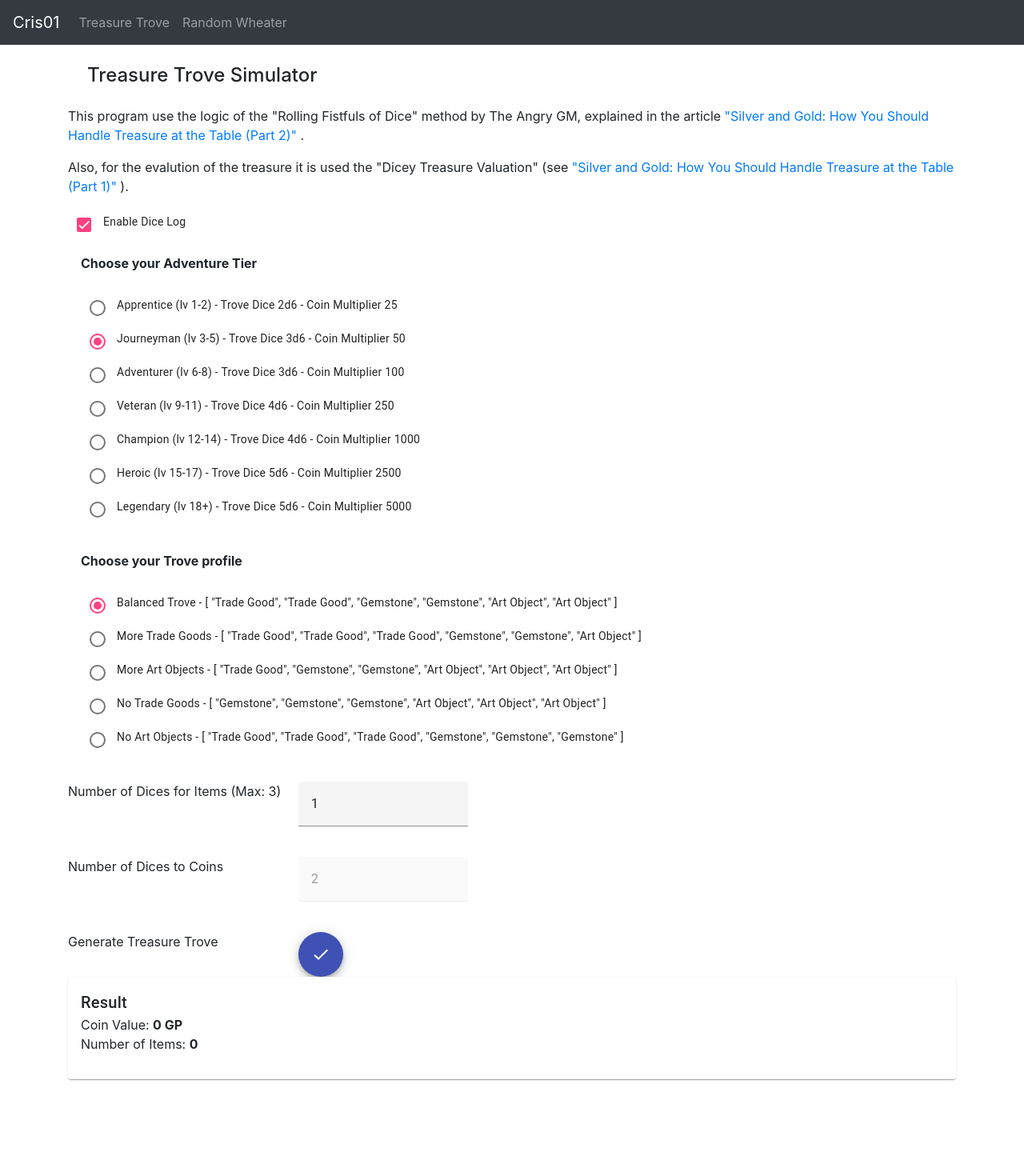
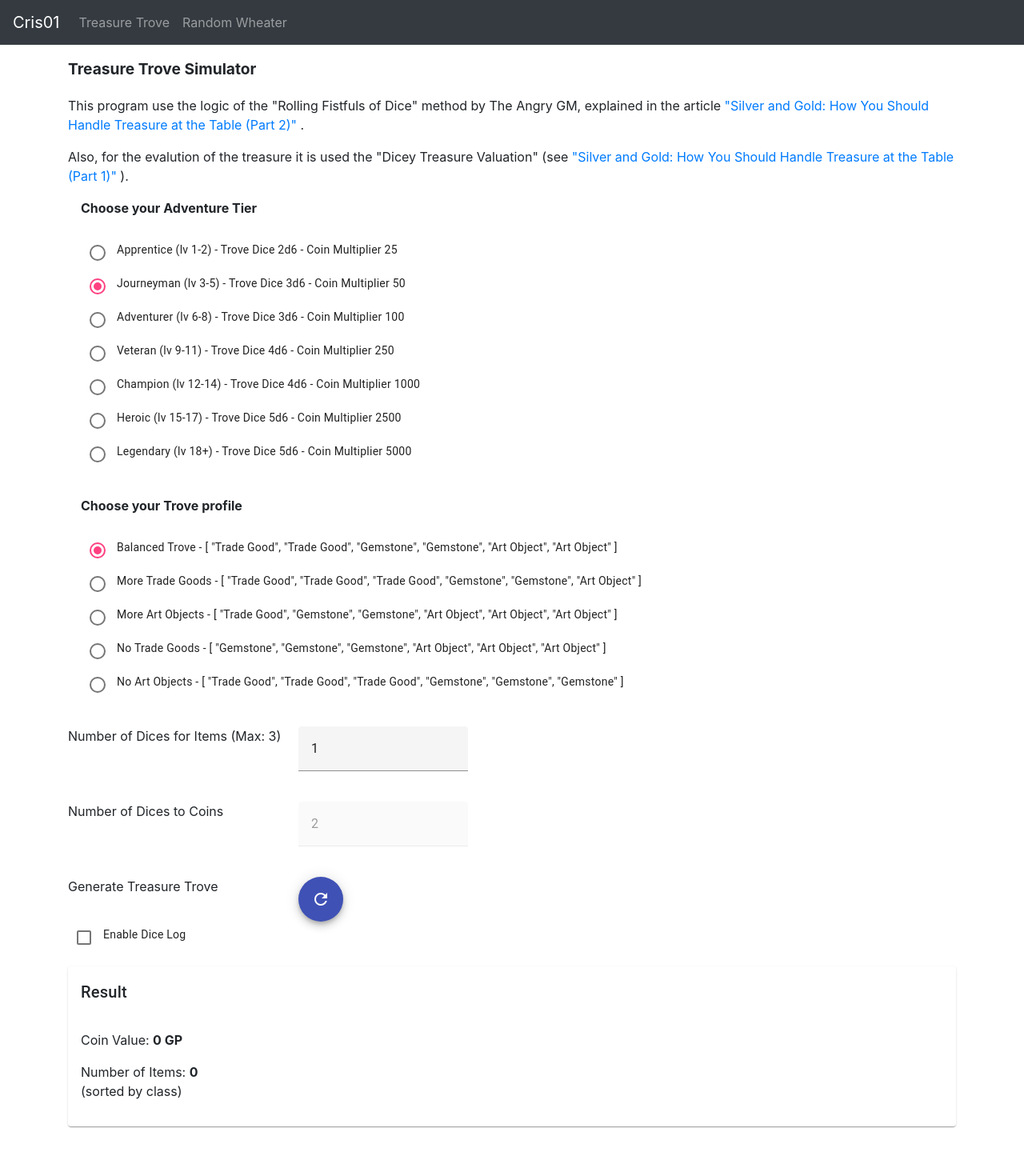
Before and after one commit to Cris-01/angry-gm-methods-simulator, an Angular app in the folder angry-gm-methods-simulator/: page /#/treasure-trove in a window 1280 px wide. Shown: the whole page at 80% size. Before the commit the page ends 1381 px from the top, so only its background shows below. Built offline with nearby package versions, Linux system fonts and the light colour scheme.

Commit message:
added local storage

```diff
--- a/angry-gm-methods-simulator/src/app/components/treasure-trove/treasure-trove.component.html
+++ b/angry-gm-methods-simulator/src/app/components/treasure-trove/treasure-trove.component.html
@@ -1,5 +1,5 @@
 
-<h4>Treasure Trove Simulator</h4>
+<div class="header">Treasure Trove Simulator</div>
 
 <p>
   This program use the logic of the "Rolling Fistfuls of Dice" method by The Angry GM, explained in the article
@@ -14,15 +14,13 @@
   </a>).
 </p>
 
-<section class="example-section">
-  <mat-checkbox class="example-margin" [(ngModel)]="diceLog">Enable Dice Log</mat-checkbox>
-</section>
+
 
 <div class="row-section">
   <div class="col-section">
     <label><b>Choose your Adventure Tier</b></label>
-    <mat-radio-group class="radio-group" (ngModelChange)="updateDices()"
-      [(ngModel)]="adventureTireSelected">
+    <mat-radio-group #radioGroupTier class="radio-group" (ngModelChange)="updateDices()"
+      [(ngModel)]="adventureTireSelected" [value]="adventureTireSelected">
       @for (tier of adventureTiers; track tier) {
         <mat-radio-button class="radio-button" [value]="tier">{{tier.text}}</mat-radio-button>
       }
@@ -36,7 +34,7 @@
   <div class="col-section">
     <label><b>Choose your Trove profile</b></label>
     <mat-radio-group class="radio-group"
-      [(ngModel)]="troveProfileSelected">
+      [(ngModel)]="troveProfileSelected" [value]="troveProfileSelected" (ngModelChange)="saveSettings()">
       @for (profile of troveProfiles; track profile) {
         <mat-radio-button class="radio-button" [value]="profile">{{profile.text}} - {{profile.array | json}}</mat-radio-button>
       }
@@ -70,12 +68,16 @@
 <div class="row-section">
   <label class="label">Generate Treasure Trove</label>
   <button mat-fab color="primary" class="btn" (click)="startSimulation()">
-    <mat-icon>check</mat-icon>
+    <mat-icon>refresh</mat-icon>
   </button>
 </div>
 
+<section class="margin-bottom">
+  <mat-checkbox [(ngModel)]="diceLog" (ngModelChange)="saveSettings()">Enable Dice Log</mat-checkbox>
+</section>
 
-<div class="col-section">
+
+<div class="col-section result">
 
   <mat-card class="card">
     <mat-card-header>
@@ -84,17 +86,17 @@
 
     <mat-card-content>
 
-      <div>
+      <div class="col-section">
         <div>Coin Value: <b> {{coinValue}} GP </b>
-          <span *ngIf="diceForCoinArray.length && diceLog">dices rolled {{diceForCoinArray | json}}
-            (multiplier {{adventureTireSelected.multiplier}}) </span>
+          <span *ngIf="diceForCoinArray.length && diceLog">(dices rolled {{diceForCoinArray | json}},
+            multiplier {{adventureTireSelected.multiplier}}) </span>
         </div>
       </div>
 
-      <div>
+      <div class="margin-top">
         <div>Number of Items: <b>{{items.length}} </b>
           <span *ngIf="dicesResultForNumberOfItems.length && diceLog">dices rolled {{dicesResultForNumberOfItems | json}} </span>
-       </div>
+       </div> (sorted by class)
       </div>
 
       <div class='list-container'>
--- a/angry-gm-methods-simulator/src/app/components/treasure-trove/treasure-trove.component.scss
+++ b/angry-gm-methods-simulator/src/app/components/treasure-trove/treasure-trove.component.scss
@@ -1,5 +1,15 @@
-h4 {
-  margin: 1em;
+.header {
+  margin-bottom: 1em;
+  font-size: larger;
+  font-weight: bolder;
+}
+
+.result {
+  margin-top: 1em;
+}
+
+mat-card-header {
+  margin-bottom: 2em;
 }
 
 .row-section {
@@ -50,6 +60,7 @@ h4 {
     .list-row {
       padding-left: 10px;
       padding-right: 10px;
+      margin-bottom: 1em;
 
       .subtext {
         margin-left: 1em;
@@ -58,3 +69,11 @@ h4 {
       }
     }
 }
+
+.margin-top {
+    margin-top: 1em;
+  }
+
+.margin-bottom {
+    margin-bottom: 1em;
+  }
--- a/angry-gm-methods-simulator/src/app/components/treasure-trove/treasure-trove.component.ts
+++ b/angry-gm-methods-simulator/src/app/components/treasure-trove/treasure-trove.component.ts
@@ -1,5 +1,6 @@
-import { Component, OnInit } from '@angular/core';
+import { Component, ElementRef, OnInit, viewChild } from '@angular/core';
 import { from, map, Observable, of, reduce } from 'rxjs';
+import { LocalStorageService } from '../../services/local-storage.service';
 
 @Component({
   selector: 'app-treasure-trove',
@@ -185,14 +186,12 @@ export class TreasureTroveComponent implements OnInit {
     },
   ]
 
-  diceLog = true;
+  diceLog = false;
 
-  constructor() {
-
-  }
+  constructor(private localStorageService: LocalStorageService) {}
 
   ngOnInit(): void {
-
+    this.initSettings();
   }
 
   updateDices() {
@@ -201,6 +200,7 @@ export class TreasureTroveComponent implements OnInit {
         this.dicesForItems = 0
       }
       this.dicesForCoin = this.adventureTireSelected.numberOfDiceTrove - this.dicesForItems
+      this.saveSettings();
     }, 100);
   }
 
@@ -227,11 +227,37 @@ export class TreasureTroveComponent implements OnInit {
   }
 
   startSimulation() {
+
     this.diceForCoinArray = this.getResultOfNumberOfDices(this.dicesForCoin, 6);
     this.coinValue = this.getTotalFromArrayOfDices(this.diceForCoinArray) * this.adventureTireSelected.multiplier;
     this.dicesResultForNumberOfItems = this.getResultOfNumberOfDices(this.dicesForItems, 6);
     this.numberOfItems = this.getTotalFromArrayOfDices(this.dicesResultForNumberOfItems)
     this.items = this.calculateItems(this.numberOfItems);
+    this.saveSettings();
+  }
+
+  saveSettings() {
+    const settings = {
+      diceLog: this.diceLog,
+      adventureTireSelected: this.adventureTireSelected,
+      troveProfileSelected: this.troveProfileSelected,
+      dicesForCoin: this.dicesForCoin,
+      dicesForItems: this.dicesForItems
+    }
+    this.localStorageService.setItem('treasure-trove-settings', JSON.stringify(settings));
+  }
+
+  initSettings() {
+    const settingsAsString = this.localStorageService.getItem('treasure-trove-settings');
+    if (settingsAsString) {
+      const settings = JSON.parse(settingsAsString)
+      console.log('settings', settings)
+      this.diceLog = settings.diceLog;
+      this.adventureTireSelected = this.adventureTiers.find(x => x.text === settings.adventureTireSelected.text)
+      this.troveProfileSelected = this.troveProfiles.find(x => x.text === settings.troveProfileSelected.text)
+      this.dicesForCoin = settings.dicesForCoin;
+      this.dicesForItems = settings.dicesForItems
+    }
   }
 
   calculateItems(numberOfItems: number) {
--- a/angry-gm-methods-simulator/src/app/models/tutorial.model.ts
+++ /dev/null
@@ -1,6 +0,0 @@
-export class Tutorial {
-  id?: any;
-  title?: string;
-  description?: string;
-  published?: boolean;
-}
--- /dev/null
+++ b/angry-gm-methods-simulator/src/app/services/local-storage.service.ts
@@ -0,0 +1,24 @@
+import { Injectable } from '@angular/core';
+
+@Injectable({
+  providedIn: 'root',
+})
+export class LocalStorageService {
+  constructor() {}
+
+  setItem(key: string, value: string): void {
+    localStorage.setItem(key, value);
+  }
+
+  getItem(key: string): string | null {
+    return localStorage.getItem(key);
+  }
+
+  removeItem(key: string): void {
+    localStorage.removeItem(key);
+  }
+
+  clear(): void {
+    localStorage.clear();
+  }
+}
```
Also changed, not shown: 2 other files (tests, documents, lock files or other folders). Lines whose indentation alone changed are shown as unchanged.
